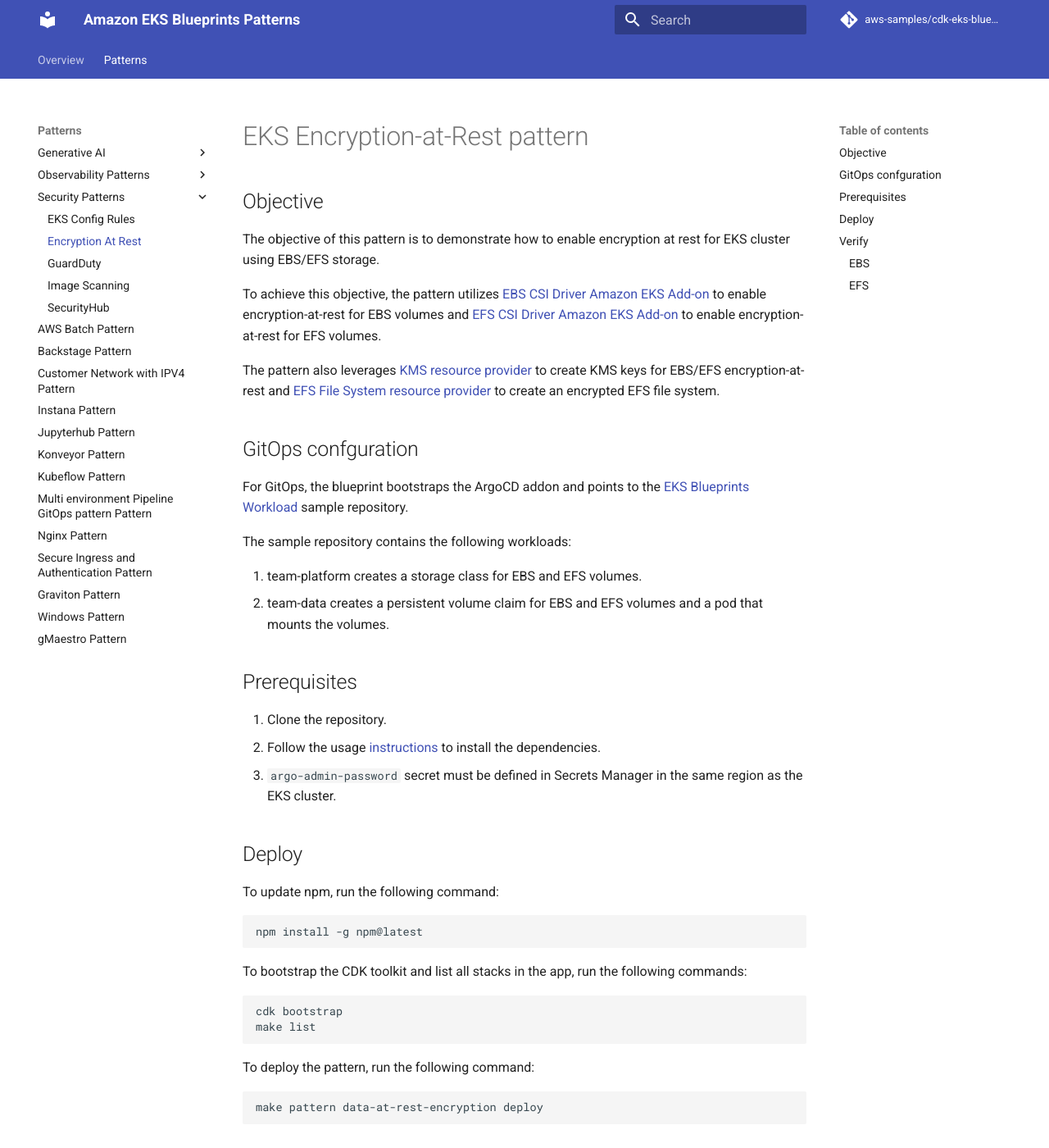
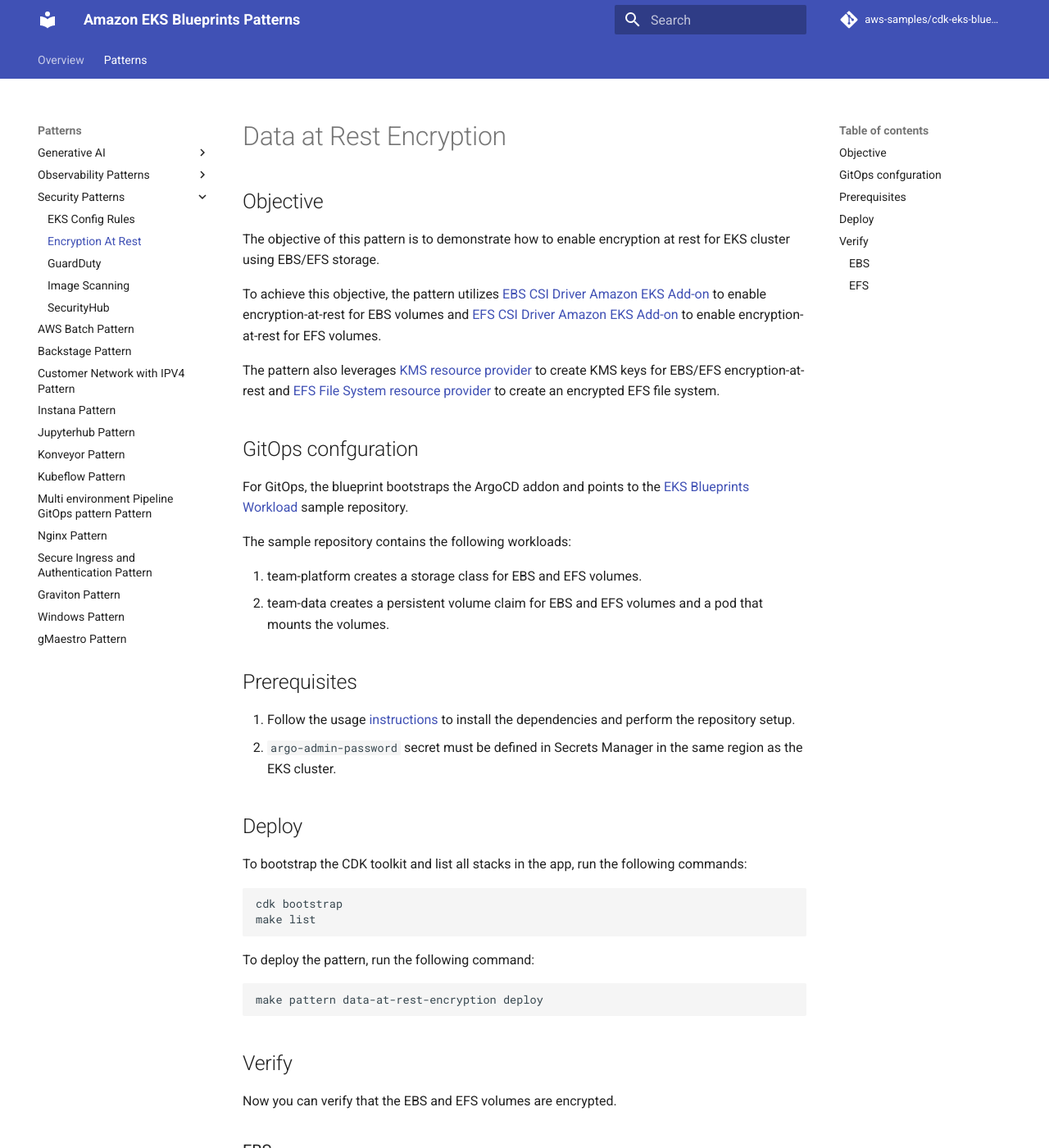
Before and after one commit to aws-samples/cdk-eks-blueprints-patterns, an MkDocs documentation site: the page built from docs/patterns/security/encryption-at-rest.md, in a window 1280 px wide and 1400 px high. Shown: the whole window at 82% size. Built offline with MkDocs 1.6.1 and Material for MkDocs 9.7.7, drawn with Linux system fonts in a browser that asks for light colours; comment, search, counter and statistics services are not loaded.

Commit message:
Updating the prerequisites section for the security patterns (#165)

````diff
--- a/docs/patterns/security/encryption-at-rest.md
+++ b/docs/patterns/security/encryption-at-rest.md
@@ -1,4 +1,4 @@
-# EKS Encryption-at-Rest pattern
+# Data at Rest Encryption
 
 ## Objective
 
@@ -19,17 +19,10 @@
 
 ## Prerequisites
 
-1. Clone the repository.
-2. Follow the usage [instructions](../../../README.md#usage) to install the dependencies.
-3. `argo-admin-password` secret must be defined in Secrets Manager in the same region as the EKS cluster.
+1. Follow the usage [instructions](https://github.com/aws-samples/cdk-eks-blueprints-patterns/blob/main/README.md#usage) to install the dependencies and perform the repository setup.
+2. `argo-admin-password` secret must be defined in Secrets Manager in the same region as the EKS cluster.
 
 ## Deploy
-
-To update npm, run the following command:
-
-```bash
-npm install -g npm@latest
-```
 
 To bootstrap the CDK toolkit and list all stacks in the app, run the following commands:
 
````
Also changed, not shown: docs/patterns/security/eks-config-rules.md (+2 -9 lines), docs/patterns/security/guardduty.md (+2 -9 lines), docs/patterns/security/image-scanning.md (+2 -9 lines), docs/patterns/security/securityhub.md (+3 -10 lines).
